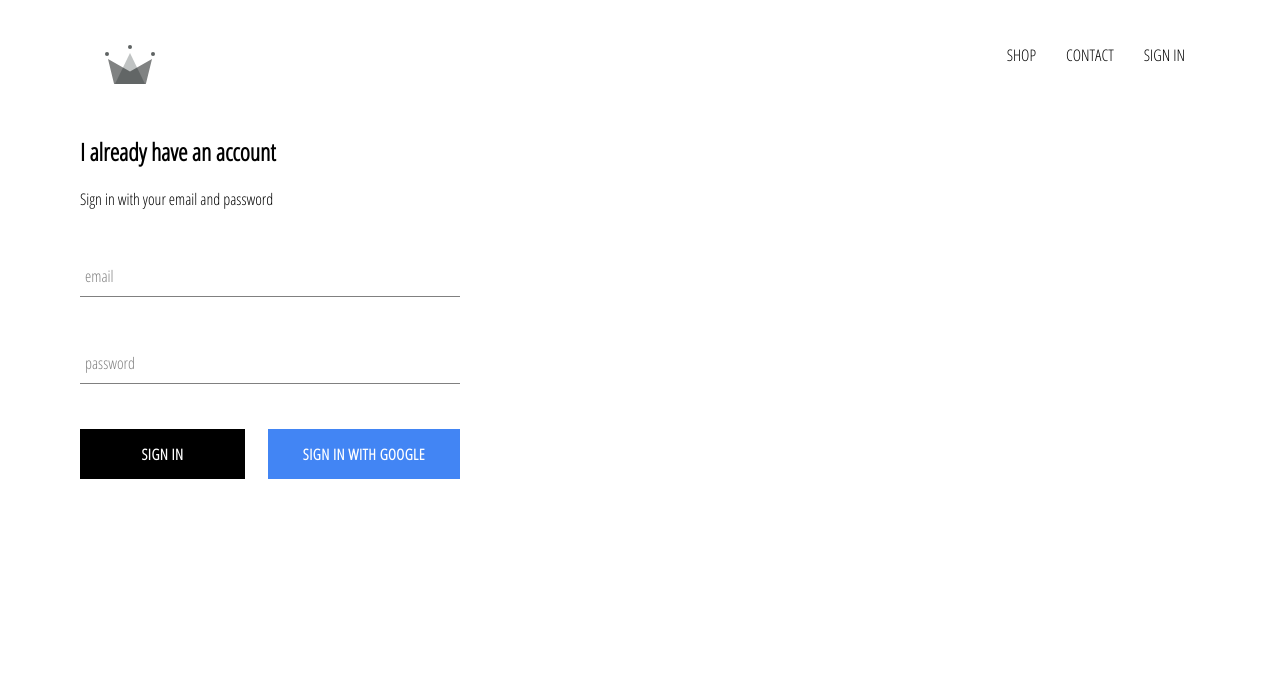
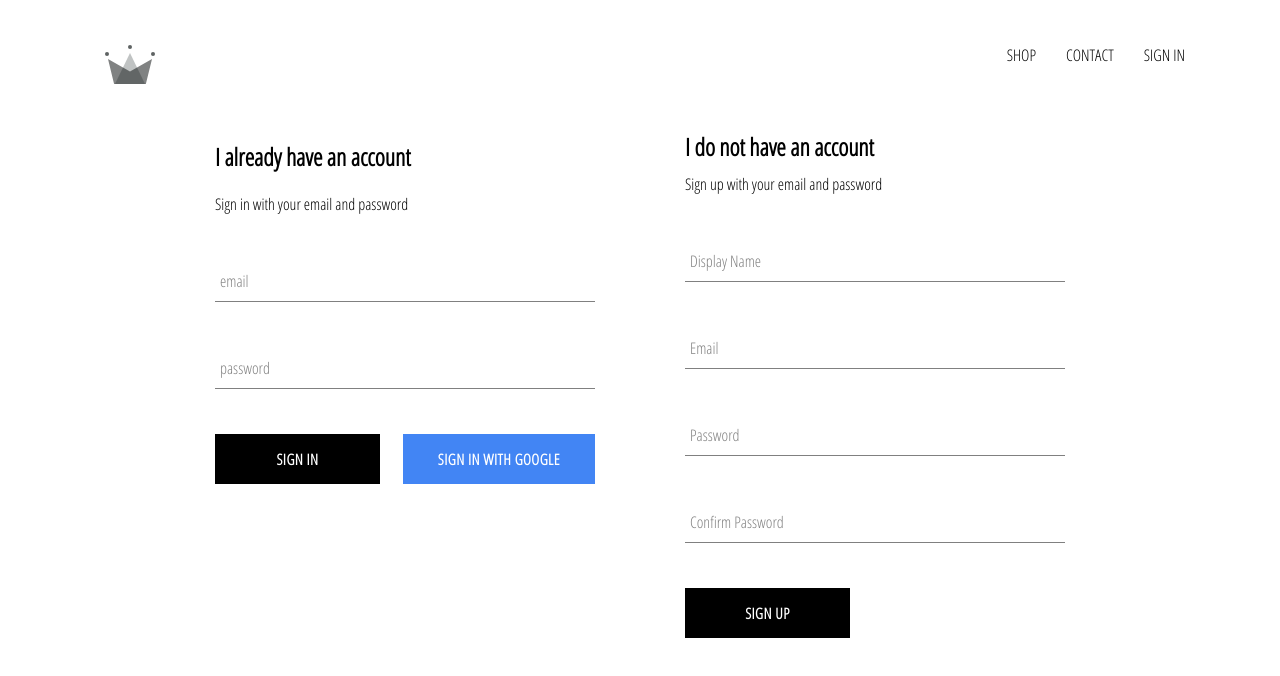
Before and after one commit to ismailajizou/E-Clothing, a React (Create React App) app: page /signin in a window 1280 px wide. Shown: the top 676 px of the page. Built offline with nearby package versions, Linux system fonts and the light colour scheme; no server answers.

Commit message:
included firebase utils, implemented the ability to store authenticated users into firebase database

```diff
--- a/src/App.js
+++ b/src/App.js
@@ -5,7 +5,7 @@
 import ShopPage from './pages/shop/Shop';
 import Header from './components/header/Header';
 import SigninAndSignup from './pages/signin-&-signup/signin-&-signup';
-import { auth, createUserProfoleDocument } from './firebase/firebase.utils';
+import { auth, createUserProfileDocument } from './firebase/firebase.utils';
 
 class App extends React.Component {
 
@@ -21,7 +21,7 @@
   componentDidMount(){
     this.unsubscribeFromAuth = auth.onAuthStateChanged(async userAuth => {
       if(userAuth){
-        const userRef = await createUserProfoleDocument(userAuth);
+        const userRef = await createUserProfileDocument(userAuth);
 
         userRef.onSnapshot(snapShot => {
           this.setState(
@@ -30,9 +30,9 @@
                 id: snapShot.id,
                 ...snapShot.data()
               }
-            }
-          )
-        })
+            });
+            console.log(this.state)
+        });
       } else {
         this.setState({ currentUser: userAuth })
       }
--- /dev/null
+++ b/src/components/sign-up/sign-up.jsx
@@ -0,0 +1,100 @@
+import React from 'react';
+import './sign-up.scss';
+import FormInput from '../form-input/form-input';
+import CustomButton from '../custom-button/custom-button';
+import {auth, createUserProfileDocument} from '../../firebase/firebase.utils'
+
+
+class SignUp extends React.Component {
+    constructor(props) {
+        super(props);
+        this.state = {
+            displayName: '',
+            email: '',
+            password: '',
+            confirmPassword: ''
+         }
+    }
+
+    handleSubmit = async event => {
+        event.preventDefault();
+        const {displayName, email, confirmPassword, password } = this.state;
+
+        if (password !== confirmPassword){
+            alert("passwords don't match !");
+            return;
+        }
+
+        try {
+            const { user } = await auth.createUserWithEmailAndPassword(
+                email,
+                password
+            );
+            await createUserProfileDocument(user, {displayName});
+            this.setState({
+                displayName: '',
+                email: '',
+                password: '',
+                confirmPassword: ''
+            });
+
+        } catch (error) {
+            console.error(error)
+        }
+    };
+
+    handleChange = event => {
+        const {name, value } = event.target;
+        this.setState({ [name]: value})
+    };
+
+
+
+    render() {
+        const {displayName, email, confirmPassword, password } = this.state;
+        return (
+            <div className='sign-up'>
+                <h2 className='title'>I do not have an account</h2>
+                <span>Sign up with your email and password</span>
+                <form className='sign-up-form' onSubmit={this.handleSubmit}>
+                    <FormInput
+                        type='text'
+                        name='displayName'
+                        value={displayName}
+                        onChange={this.handleChange}
+                        label='Display Name'
+                        required
+                        />
+                        <FormInput
+                        type='email'
+                        name='email'
+                        value={email}
+                        onChange={this.handleChange}
+                        label='Email'
+                        required
+                        />
+                        <FormInput
+                        type='password'
+                        name='password'
+                        value={password}
+                        onChange={this.handleChange}
+                        label='Password'
+                        required
+                        />
+                        <FormInput
+                        type='password'
+                        name='confirmPassword'
+                        value={confirmPassword}
+                        onChange={this.handleChange}
+                        label='Confirm Password'
+                        required
+                        />
+                        <CustomButton type='submit'>SIGN UP</CustomButton>
+
+                </form>
+            </div>
+         );
+    }
+}
+
+export default SignUp;
--- /dev/null
+++ b/src/components/sign-up/sign-up.scss
@@ -0,0 +1,9 @@
+.sign-up {
+    display: flex;
+    flex-direction: column;
+    width: 380px;
+
+    .title {
+      margin: 10px 0;
+    }
+  }
--- a/src/firebase/firebase.utils.js
+++ b/src/firebase/firebase.utils.js
@@ -12,7 +12,7 @@
     appId: "1:23529814391:web:881fcab1d0388213c4c972",
     measurementId: "G-MHFYBVCZ7Z"
   };
-  export const createUserProfoleDocument = async (userAuth, additionalData) => {
+  export const createUserProfileDocument = async (userAuth, additionalData) => {
     if(!userAuth) return ;
 
     const userRef = firestore.doc(`users/${userAuth.uid}`);
--- a/src/pages/signin-&-signup/signin-&-signup.jsx
+++ b/src/pages/signin-&-signup/signin-&-signup.jsx
@@ -1,11 +1,13 @@
 import React from 'react';
 import './signin-&-signup.scss';
 import SignIn from '../../components/sign-in/signin';
+import SignUp from '../../components/sign-up/sign-up';
 
 const SigninAndSignup = () => {
     return (
         <div className='sign-in-and-sign-up'>
             <SignIn />
+            <SignUp/>
         </div>
      );
 }
--- a/src/pages/signin-&-signup/signin-&-signup.scss
+++ b/src/pages/signin-&-signup/signin-&-signup.scss
@@ -0,0 +1,6 @@
+.sign-in-and-sign-up {
+    width: 850px;
+    display: flex;
+    justify-content: space-between;
+    margin: 30px auto;
+  }
```
